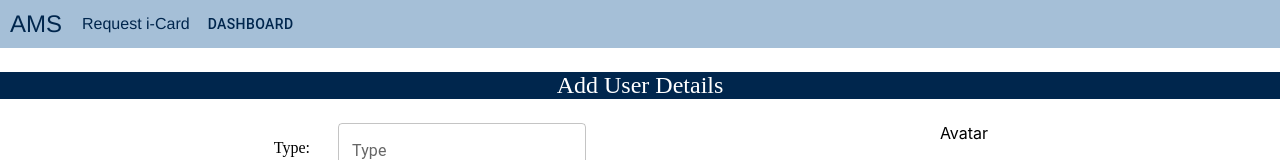
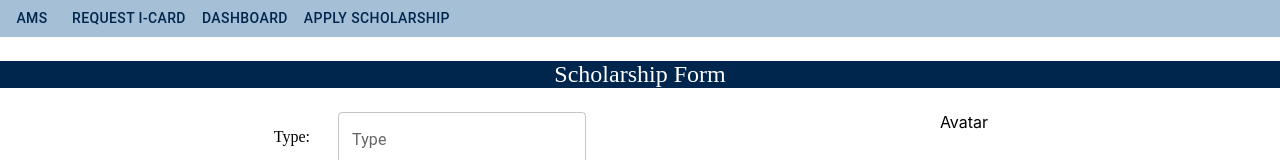
Before and after one commit to RaHack238/Insiders, a React (Create React App) app in the folder frontend/: page /requestIDCard in a window 1280 px wide. Shown: the top 160 px of the page. Built offline with nearby package versions, Linux system fonts and the light colour scheme.

Commit message:
Frontend Updated

```diff
--- /dev/null
+++ b/frontend/src/components/navbar/buttons/ams.js
@@ -0,0 +1,53 @@
+import * as React from 'react';
+import '../styles.css'
+import { useState } from 'react';
+import Button from '@mui/material/Button';
+import Menu from '@mui/material/Menu';
+import MenuItem from '@mui/material/MenuItem';
+import { useNavigate } from "react-router-dom";
+
+export default function Amsbutton() {
+    const [anchorEl, setAnchorEl] = useState(null);
+    const navigate = useNavigate();
+    const open = Boolean(anchorEl);
+
+    const handleClick = (event) => {
+        setAnchorEl(event.currentTarget);
+        console.log("handleClick called");
+        navigate("/viewgrades");
+    };
+
+    const handleClose = () => {
+        console.log("handleClose called");
+        setAnchorEl(null);
+    };
+
+    return (
+        <div>
+            <Button
+                className='navbar navbar__item'
+                style={{
+                    color: '#00264d'
+                }}
+                aria-controls={open ? 'basic-menu' : undefined}
+                aria-haspopup="false"
+                aria-expanded={open ? 'false' : undefined}
+                onClick={handleClick}
+            >
+                AMS
+            </Button>
+            <Menu
+                id="basic-menu"
+                anchorEl={anchorEl}
+                open={open}
+                onClose={handleClose}
+                MenuListProps={{
+                    'aria-labelledby': 'basic-button',
+                }}
+            >
+                <MenuItem onClick={handleClose}>Edit My Details</MenuItem>
+                <MenuItem onClick={handleClose}>Show My Details</MenuItem>
+            </Menu>
+        </div>
+    );
+}
--- /dev/null
+++ b/frontend/src/components/navbar/buttons/requestid.js
@@ -0,0 +1,53 @@
+import * as React from 'react';
+import '../styles.css'
+import { useState } from 'react';
+import Button from '@mui/material/Button';
+import Menu from '@mui/material/Menu';
+import MenuItem from '@mui/material/MenuItem';
+import { useNavigate } from "react-router-dom";
+
+export default function Requestidbutton() {
+    const [anchorEl, setAnchorEl] = useState(null);
+    const navigate = useNavigate();
+    const open = Boolean(anchorEl);
+
+    const handleClick = (event) => {
+        setAnchorEl(event.currentTarget);
+        console.log("handleClick called");
+        navigate("/requestIDCard");
+    };
+
+    const handleClose = () => {
+        console.log("handleClose called");
+        setAnchorEl(null);
+    };
+
+    return (
+        <div>
+            <Button
+                className='navbar navbar__item'
+                style={{
+                    color: '#00264d'
+                }}
+                aria-controls={open ? 'basic-menu' : undefined}
+                aria-haspopup="false"
+                aria-expanded={open ? 'false' : undefined}
+                onClick={handleClick}
+            >
+                Request i-Card
+            </Button>
+            <Menu
+                id="basic-menu"
+                anchorEl={anchorEl}
+                open={open}
+                onClose={handleClose}
+                MenuListProps={{
+                    'aria-labelledby': 'basic-button',
+                }}
+            >
+                <MenuItem onClick={handleClose}>Edit My Details</MenuItem>
+                <MenuItem onClick={handleClose}>Show My Details</MenuItem>
+            </Menu>
+        </div>
+    );
+}
--- /dev/null
+++ b/frontend/src/components/navbar/buttons/scholarshipapply.js
@@ -0,0 +1,53 @@
+import * as React from 'react';
+import '../styles.css'
+import { useState } from 'react';
+import Button from '@mui/material/Button';
+import Menu from '@mui/material/Menu';
+import MenuItem from '@mui/material/MenuItem';
+import { useNavigate } from "react-router-dom";
+
+export default function Scholarshipbutton() {
+    const [anchorEl, setAnchorEl] = useState(null);
+    const navigate = useNavigate();
+    const open = Boolean(anchorEl);
+
+    const handleClick = (event) => {
+        setAnchorEl(event.currentTarget);
+        console.log("handleClick called");
+        navigate("/requestIDCard");
+    };
+
+    const handleClose = () => {
+        console.log("handleClose called");
+        setAnchorEl(null);
+    };
+
+    return (
+        <div>
+            <Button
+                className='navbar navbar__item'
+                style={{
+                    color: '#00264d'
+                }}
+                aria-controls={open ? 'basic-menu' : undefined}
+                aria-haspopup="false"
+                aria-expanded={open ? 'false' : undefined}
+                onClick={handleClick}
+            >
+                Apply Scholarship
+            </Button>
+            <Menu
+                id="basic-menu"
+                anchorEl={anchorEl}
+                open={open}
+                onClose={handleClose}
+                MenuListProps={{
+                    'aria-labelledby': 'basic-button',
+                }}
+            >
+                <MenuItem onClick={handleClose}>Edit My Details</MenuItem>
+                <MenuItem onClick={handleClose}>Show My Details</MenuItem>
+            </Menu>
+        </div>
+    );
+}
--- a/frontend/src/components/navbar/index.js
+++ b/frontend/src/components/navbar/index.js
@@ -1,12 +1,18 @@
 import * as React from 'react';
 import './styles.css'
 import Mydetailsbutton from './buttons/mydetails';
+import Requestidbutton from './buttons/requestid';
+import Amsbutton from './buttons/ams';
+import Scholarshipbutton from './buttons/scholarshipapply';
 
 const Navbar = () => (
     <header className='navbar'>
-        <div className='navbar__item navbar__title'>AMS</div>
-        <div className='navbar__item'>Request i-Card</div>
+        {/* <div className='navbar__item navbar__title'>AMS</div> */}
+        {/* <div className='navbar__item'>Request i-Card</div> */}
+        <Amsbutton />
+        <Requestidbutton />
         <Mydetailsbutton />
+        <Scholarshipbutton />
     </header>
 );
 
--- a/frontend/src/pages/IdCard/requestCard.js
+++ b/frontend/src/pages/IdCard/requestCard.js
@@ -43,7 +43,7 @@ function RequestIDCard() {
             <Navbar />
             <div>
                 <div className="id-card-heading">
-                    <p> Add User Details </p>
+                    <p> Scholarship Form </p>
                 </div>
 
                 <Grid container spacing={2} >
```
